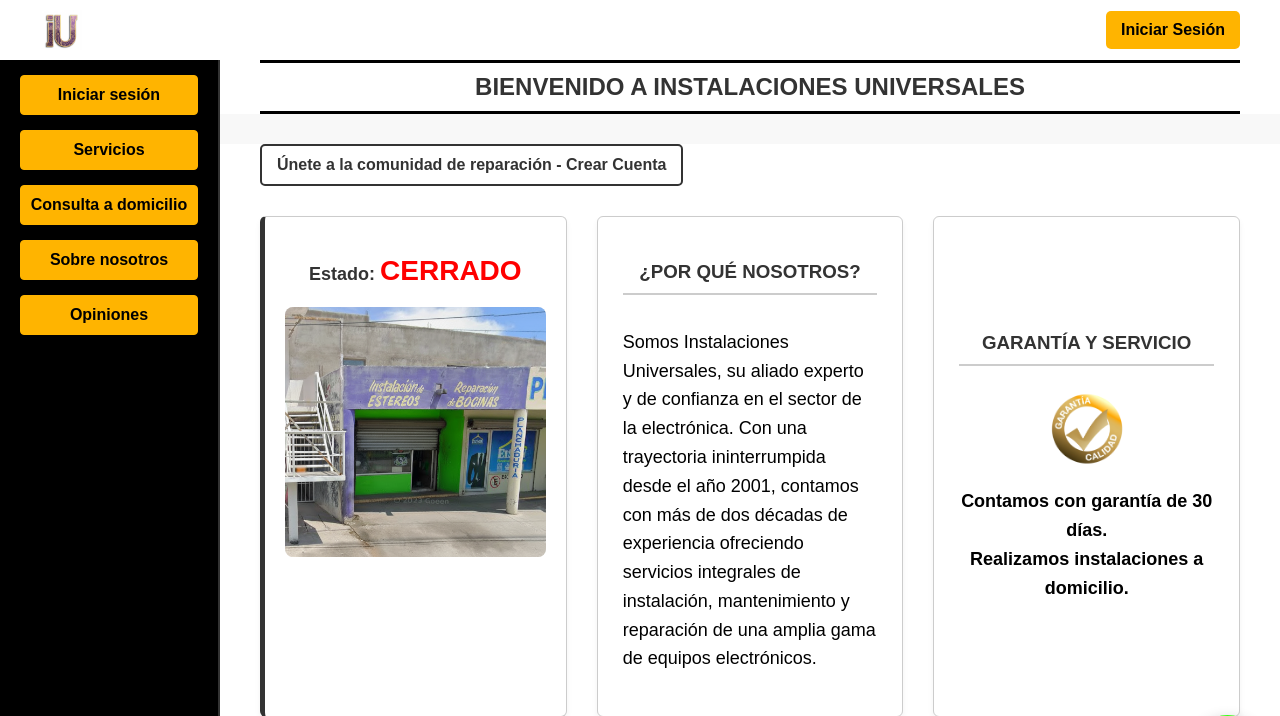
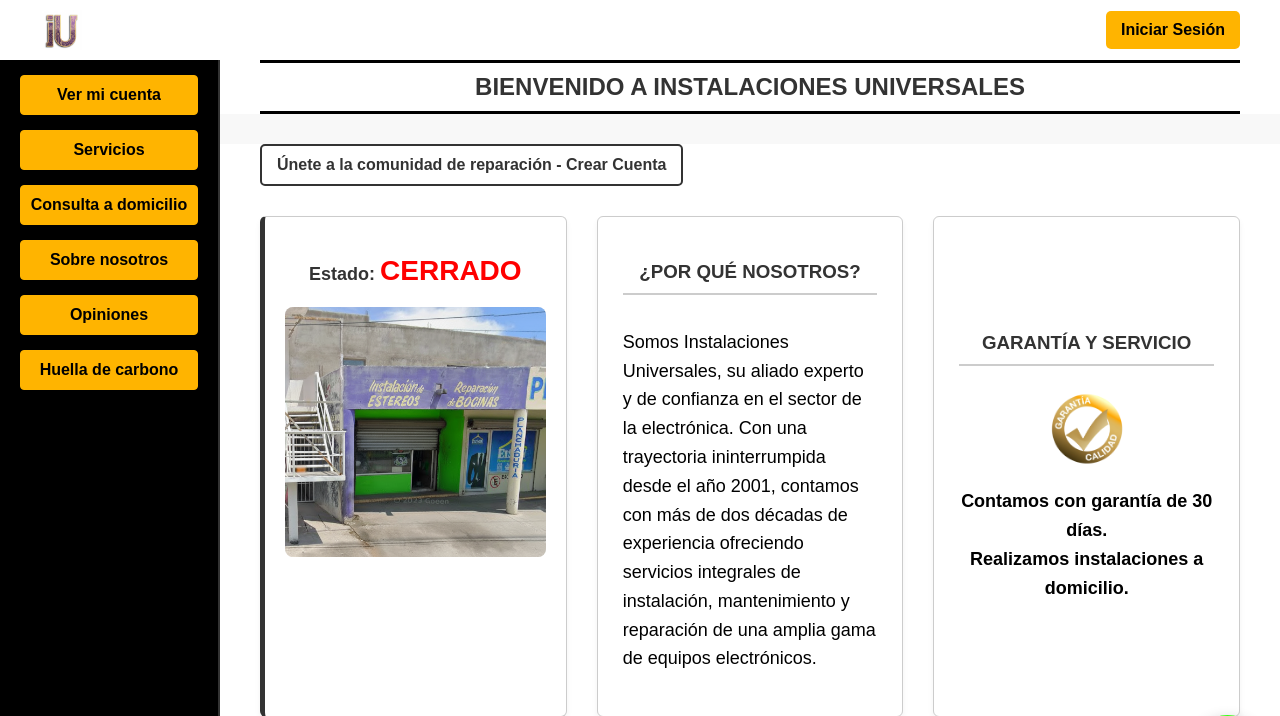
Before and after one commit to edithpina19/taller2, a Django app: page / in a window 1280 px wide. Shown: the top 716 px of the page. Run offline with Django 5.2, Linux system fonts and the light colour scheme.

Commit message:
Update index.html

```diff
--- a/local/templates/local/index.html
+++ b/local/templates/local/index.html
@@ -572,15 +572,12 @@ NEGOCIO = {
     <div class="main-wrapper">
         <div class="sidebar">
             <ul>
-                {% if user.is_authenticated %}
-                  <li><a href="{% url 'mis_solicitudes' %}">Ver mi cuenta</a></li>
-                {% else %}
-                  <li><a href="{% url 'iniciar_sesion' %}">Iniciar sesión</a></li>
-{% endif %}
+                <li><a href="{% url 'mis_solicitudes' %}">Ver mi cuenta</a></li>
                 <li><a href="{% url 'servicios' %}" class="action-about">Servicios</a></li>
                 <li><a href="{% url 'consulta_personalizada' %}" class="action-about">Consulta a domicilio</a></li>
                 <li><a href="{% url 'sobre_nosotros' %}" class="action-about">Sobre nosotros</a></li>
                 <li><a href="{% url 'opiniones' %}" class="action-about">Opiniones</a></li>
+                <li><a href="{% url 'huella_carbono' %}" class="action-about">Huella de carbono</a></li>
             </ul>
         </div>
 
@@ -645,7 +642,8 @@ NEGOCIO = {
 
                 <div class="why-us-card">
                     <h3>GARANTÍA Y SERVICIO</h3>
-                        <img src="{% static 'img/garantia.png' %}" alt="Imagen de Garantía" class="warranty-image"> <p class="warranty-text">
+                    <img src="{% static 'img/garantia.png' %}" alt="Imagen de Garantía" class="warranty-image">
+                    <p class="warranty-text">
                         Contamos con garantía de 30 días.<br>
                         Realizamos instalaciones a domicilio.
                     </p>
```
